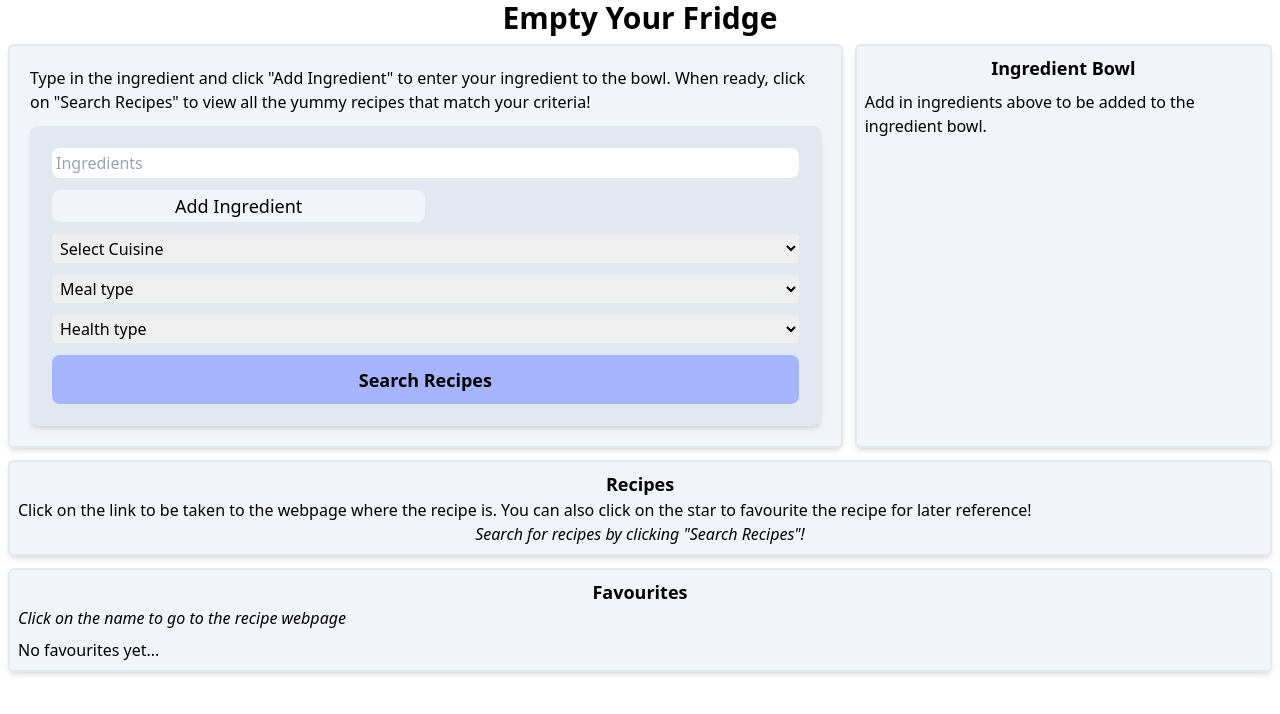
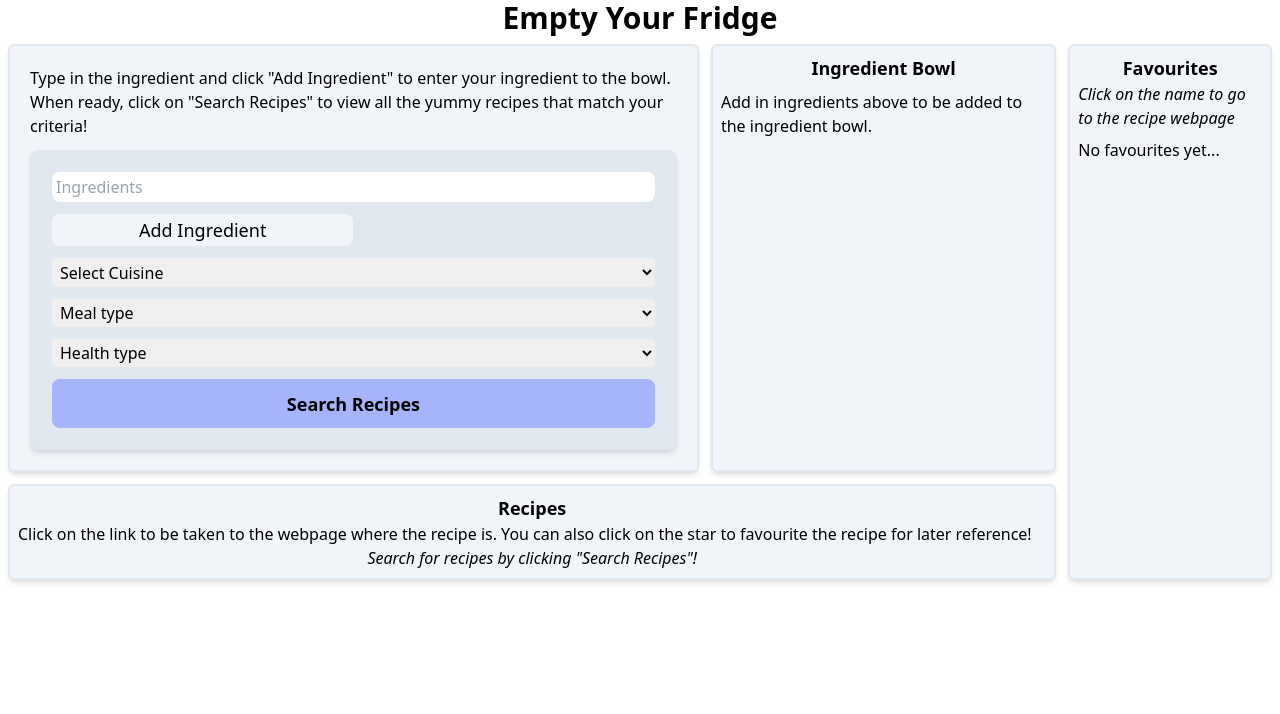
Before and after one commit to TheBigBookMan/Empty-Your-Fridge, a React (Create React App) app in the folder empty-your-fridge/: page / in a window 1280 px wide. Shown: the top 714 px of the page. Built offline with nearby package versions, Linux system fonts and the light colour scheme.

Commit message:
added page responsiveness after mobile first to medium and larger screen

```diff
--- a/empty-your-fridge/src/App.js
+++ b/empty-your-fridge/src/App.js
@@ -13,20 +13,18 @@ function App() {
       <header className="text-center">
         <h1 className="font-bold text-3xl">Empty Your Fridge</h1>
       </header>
-      <main className="flex flex-col gap-3 p-2 h-full">
+      <main className="flex flex-col lg:flex-row gap-3 p-2 h-full">
         <IngredientProvider>
           <RecipeProvider>
             <FavouriteProvider>
-              <div className="flex flex-col gap-3 md:flex-row ">
-                <Ingredients />
-
-                <Bowl />
+              <div className="flex flex-col md:flex-col gap-3">
+                <div className="flex flex-col gap-3 md:flex-row ">
+                  <Ingredients />
+                  <Bowl />
+                </div>
+                <Recipes />
               </div>
-              <Recipes />
-
-              <div className="">
-                <Favourites />
-              </div>
+              <Favourites />
             </FavouriteProvider>
           </RecipeProvider>
         </IngredientProvider>
--- a/empty-your-fridge/src/components/Favourites/Favourites.js
+++ b/empty-your-fridge/src/components/Favourites/Favourites.js
@@ -18,7 +18,7 @@ const Favourites = () => {
       {favourites.length === 0 ? (
         <div>No favourites yet...</div>
       ) : (
-        <ul className="flex flex-col gap-2 max-h-[200px] overflow-y-scroll">
+        <ul className="flex flex-col gap-2 max-h-[200px] lg:max-h-[750px] overflow-y-scroll">
           {favourites.map((recipe, index) => (
             <li
               key={recipe + index}
--- a/empty-your-fridge/src/components/Recipes/Recipes.js
+++ b/empty-your-fridge/src/components/Recipes/Recipes.js
@@ -21,7 +21,7 @@ const Recipes = () => {
     : recipes.map((recipe, index) => (
         <li
           key={recipe.label + index}
-          className="flex flex-col items-center border-solid border-2 border-slate-200 rounded-lg shadow-md bg-slate-200 p-2 w-full "
+          className="flex flex-col items-center border-solid border-2 border-slate-200 rounded-lg shadow-md bg-slate-200 p-2 w-full md:w-[200px]"
         >
           <h1 className="font-bold text-lg text-indigo-500 text-center ">
             {recipe.label}
@@ -53,13 +53,13 @@ const Recipes = () => {
       ));
 
   return (
-    <div className="border-solid border-2 border-slate-200 rounded-md bg-slate-100 shadow-md p-2">
+    <div className="border-solid border-2 border-slate-200 rounded-md bg-slate-100 shadow-md p-2 lg:max-w-full">
       <h2 className="font-bold text-lg text-center">Recipes</h2>
       <p>
         Click on the link to be taken to the webpage where the recipe is. You
         can also click on the star to favourite the recipe for later reference!
       </p>
-      <ul className="flex flex-col items-center gap-2 max-h-[400px] overflow-y-scroll">
+      <ul className="flex flex-col md:flex-row md:flex-wrap md:justify-around items-center gap-2 max-h-[400px] overflow-y-scroll">
         {/* add in a loader for while data not there */}
 
         {!mappedRecipes ? (
```
